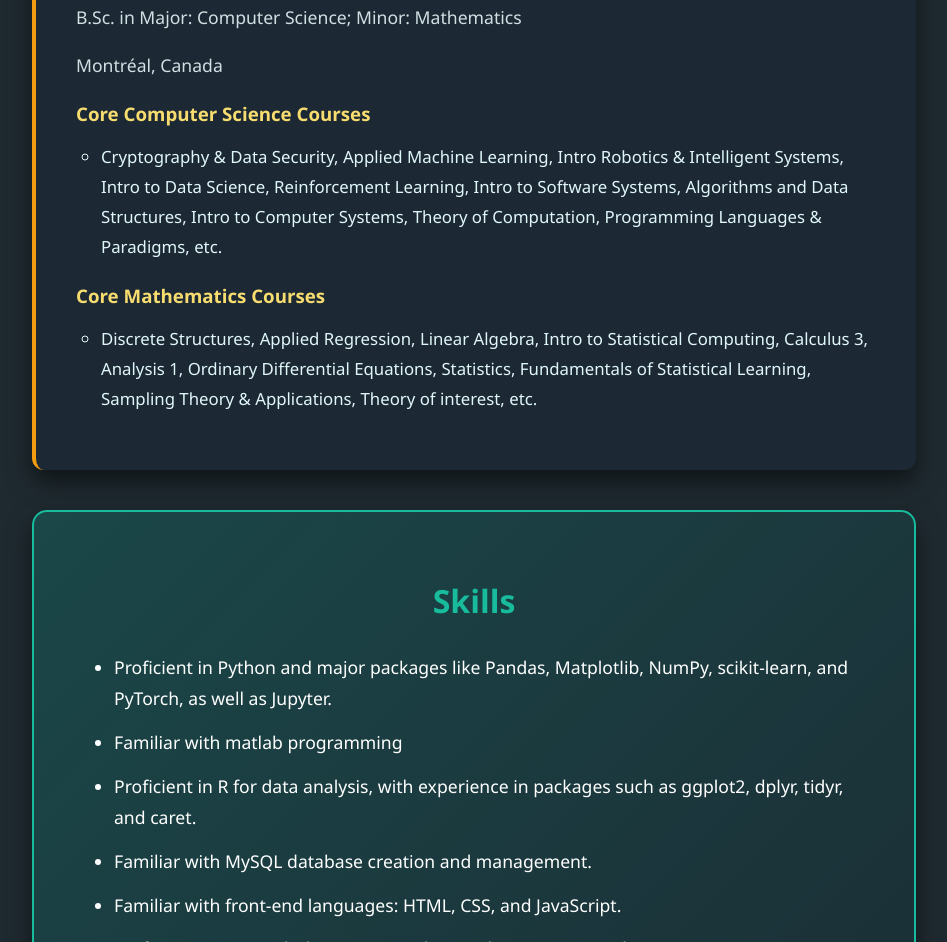
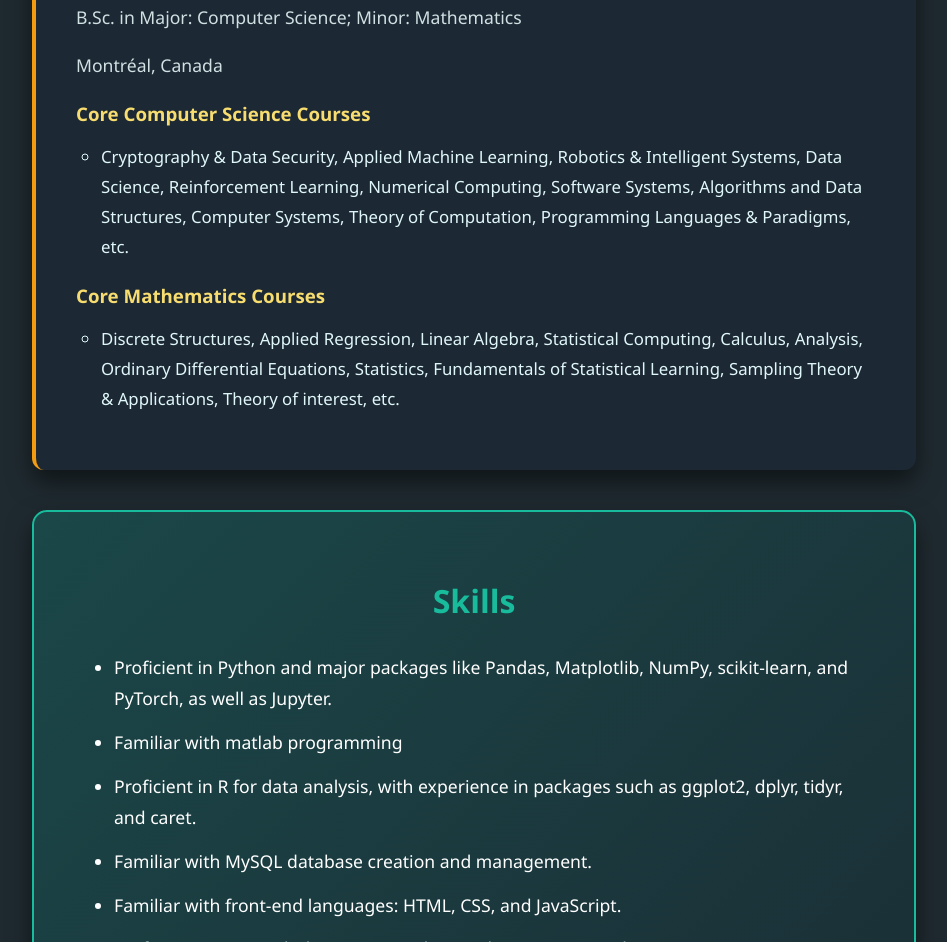
Before and after one commit to JiahangWang/JiahangWang.github.io, a plain HTML site: page index.html in a window 1280 px wide. Shown: the part 1014-1956 px from the top of the page, without its empty margins (166-1113 px from the left). Drawn offline with Linux system fonts and the light colour scheme.

Commit message:
Update index.html

```diff
--- a/index.html
+++ b/index.html
@@ -352,12 +352,12 @@
 
     <h3>Core Computer Science Courses</h3>
     <ul>
-        <li>Cryptography & Data Security, Applied Machine Learning, Intro Robotics & Intelligent Systems, Intro to Data Science, Reinforcement Learning, Intro to Software Systems, Algorithms and Data Structures, Intro to Computer Systems, Theory of Computation, Programming Languages & Paradigms, etc.</li>
+        <li>Cryptography & Data Security, Applied Machine Learning, Robotics & Intelligent Systems, Data Science, Reinforcement Learning, Numerical Computing, Software Systems, Algorithms and Data Structures, Computer Systems, Theory of Computation, Programming Languages & Paradigms, etc.</li>
     </ul>
 
     <h3>Core Mathematics Courses</h3>
     <ul>
-        <li>Discrete Structures, Applied Regression, Linear Algebra, Intro to Statistical Computing, Calculus 3, Analysis 1, Ordinary Differential Equations, Statistics, Fundamentals of Statistical Learning, Sampling Theory & Applications, Theory of interest, etc.</li>
+        <li>Discrete Structures, Applied Regression, Linear Algebra, Statistical Computing, Calculus, Analysis, Ordinary Differential Equations, Statistics, Fundamentals of Statistical Learning, Sampling Theory & Applications, Theory of interest, etc.</li>
     </ul>
 </section>
 
```
